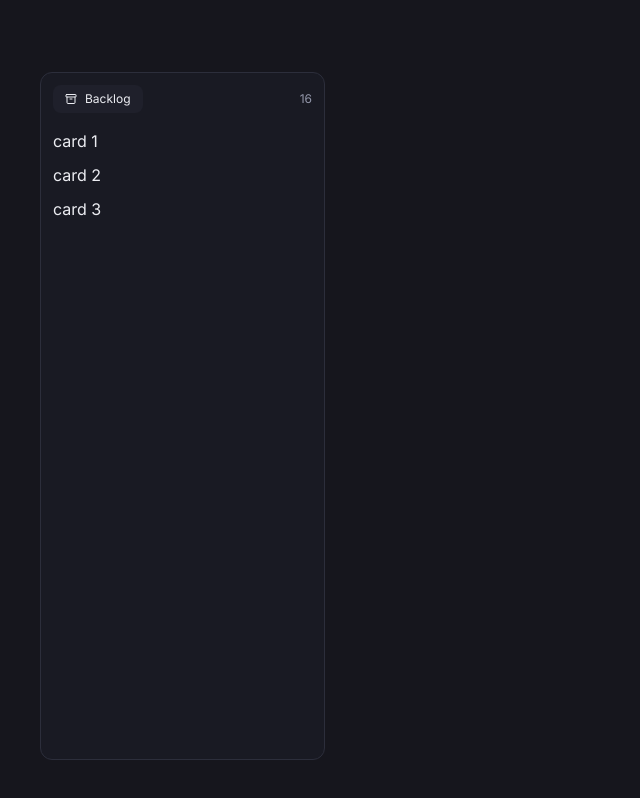
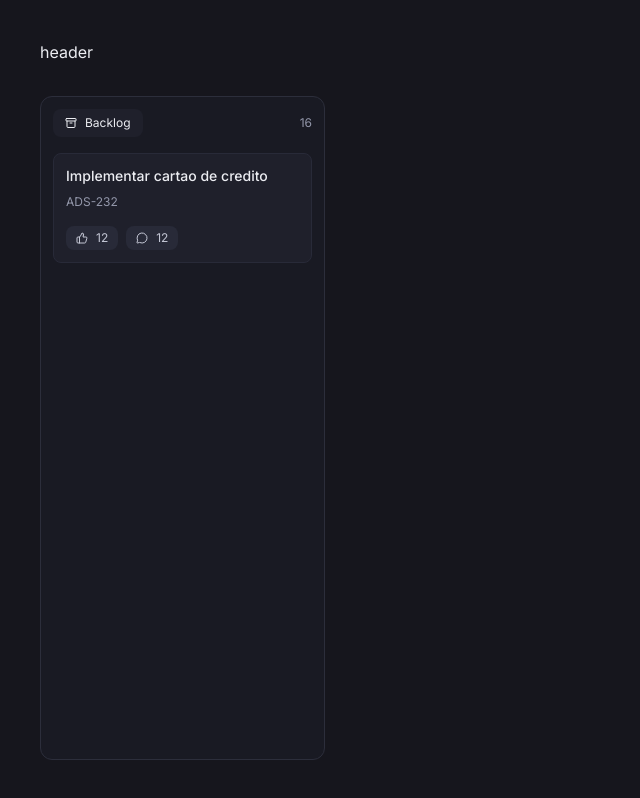
Before and after one commit to Vitorcd20/Board, a Next.js app: page / in a window 1280 px wide. Shown: the whole page, without its empty margins (0-640 px from the left). Built offline with nearby package versions, Linux system fonts and the light colour scheme.

Commit message:
routing and layout

```diff
--- /dev/null
+++ b/src/app/(board)/layout.tsx
@@ -0,0 +1,13 @@
+export default function RootLayout({
+  children,
+}: Readonly<{
+  children: React.ReactNode;
+}>) {
+  return (
+    <div className="max-w-[1620px] w-full mx-auto p-10 flex flex-col gap-8 h-dvh">
+      <div>header</div>
+
+      {children}
+    </div>
+  );
+}
--- /dev/null
+++ b/src/app/(board)/page.tsx
@@ -0,0 +1,43 @@
+import { ArchiveIcon, MessageCircleIcon, ThumbsUpIcon } from "lucide-react";
+import { Section } from "@/components/section";
+import { Card } from "@/components/card";
+import { Button } from "@/components/button";
+
+export default function Home() {
+  return (
+    <main className="grid grid-cols-4 gap-5 flex-1 items-stretch">
+      <Section.Root>
+        <Section.Header>
+          <Section.Title>
+            <ArchiveIcon className="size-3" />
+            Backlog
+          </Section.Title>
+
+          <Section.IssueCount>16</Section.IssueCount>
+        </Section.Header>
+
+        <Section.Content>
+          <Card.Root>
+            <Card.Header>
+              <Card.Title>Implementar cartao de credito</Card.Title>
+              <Card.Number>ADS-232</Card.Number>
+            </Card.Header>
+            <Card.Footer>
+              <Button>
+                <ThumbsUpIcon className="size-3" />
+                <span className="text-xs">12</span>
+              </Button>
+
+              <Button>
+                <MessageCircleIcon className="size-3" />
+                <span className="text-xs">12</span>
+              </Button>
+            </Card.Footer>
+          </Card.Root>
+        </Section.Content>
+      </Section.Root>
+
+      {/* content */}
+    </main>
+  );
+}
--- a/src/app/page.tsx
+++ /dev/null
@@ -1,31 +0,0 @@
-import { ArchiveIcon } from "lucide-react";
-import { Section } from "@/components/section";
-
-export default function Home() {
-  return (
-    <div className="max-w-[1620px] w-full mx-auto p-10 flex flex-col gap-8 h-dvh">
-      <div />
-
-      <main className="grid grid-cols-4 gap-5 flex-1 items-stretch">
-        <Section.Root>
-          <Section.Header>
-            <Section.Title>
-              <ArchiveIcon className="size-3" />
-              Backlog
-            </Section.Title>
-
-            <Section.IssueCount>16</Section.IssueCount>
-          </Section.Header>
-
-          <Section.Content>
-            <div>card 1</div>
-            <div>card 2</div>
-            <div>card 3</div>
-          </Section.Content>
-        </Section.Root>
-
-        {/* content */}
-      </main>
-    </div>
-  );
-}
```
